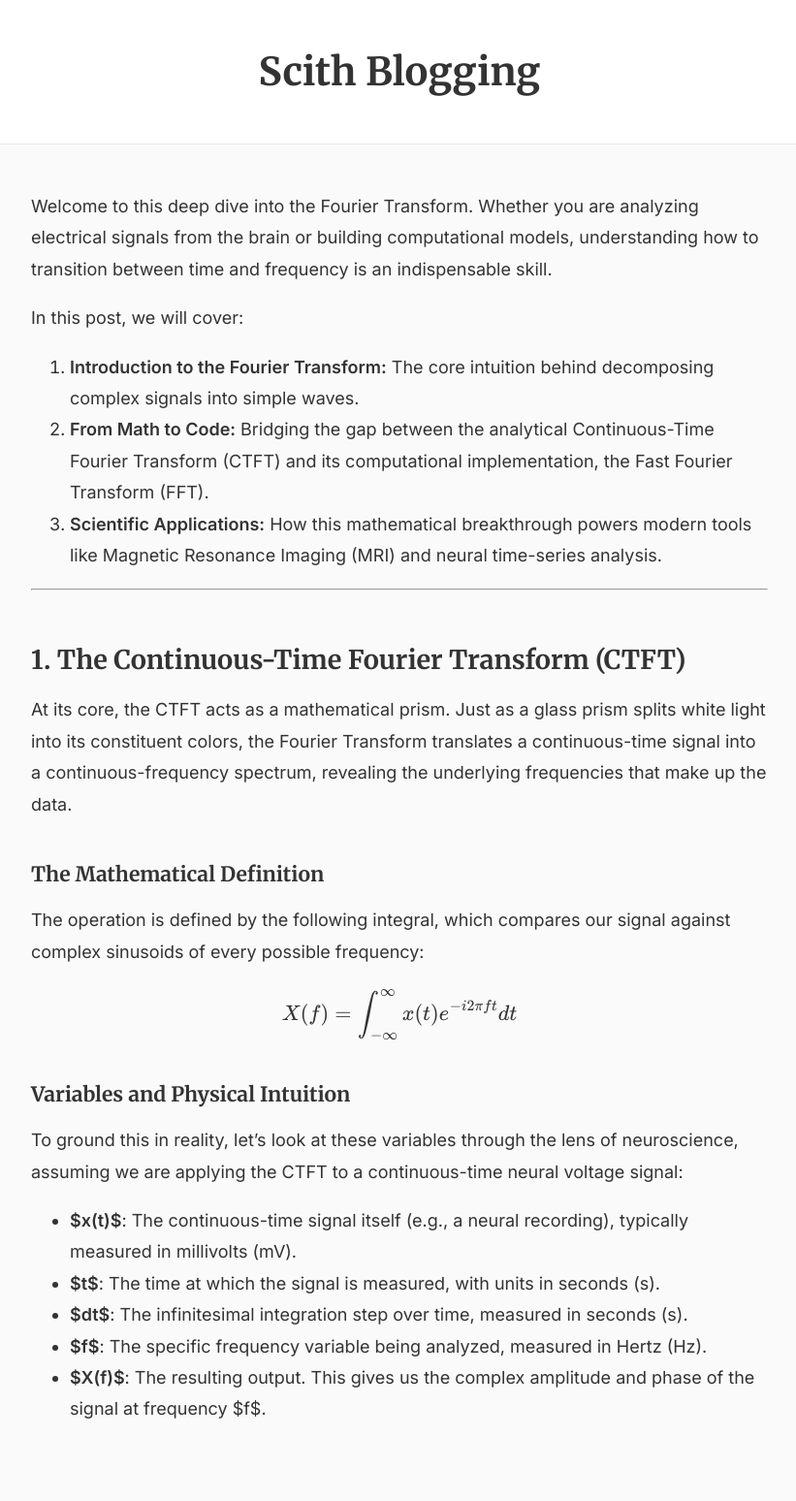
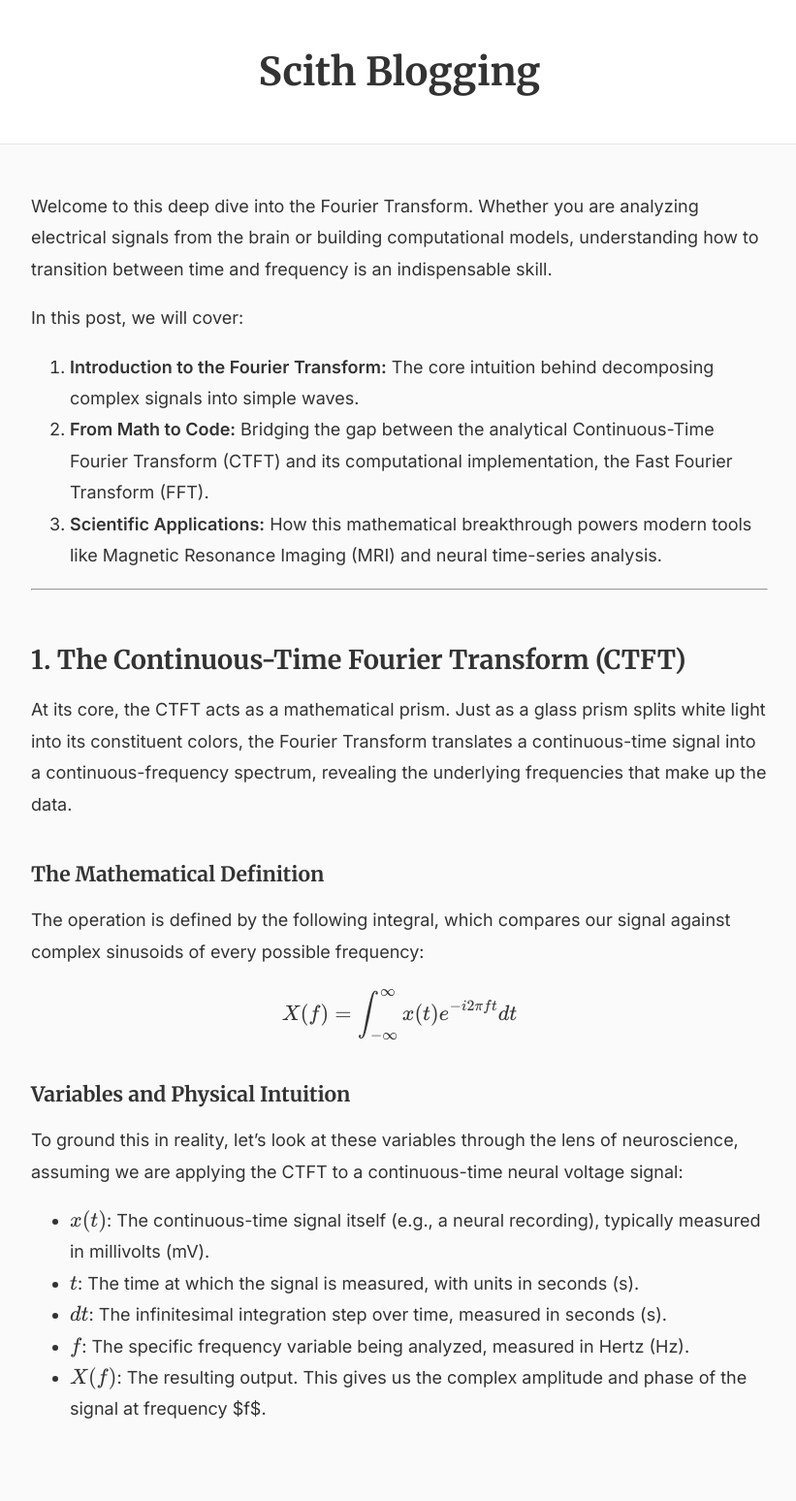
Before and after one commit to yashmrsawant/yashmrsawant.github.io, a Jekyll site: the page built from _posts/2026-03-30-fourier-transform.md, in a window 1280 px wide. Shown: the whole page at 97% size, without its empty margins (228-1049 px from the left). Built offline with Jekyll 4.4.1, drawn with Linux system fonts in a browser that asks for light colours.

Commit message:
Auto-commit: Update blog 2026-03-30 19:18:10

```diff
--- a/_posts/2026-03-30-fourier-transform.md
+++ b/_posts/2026-03-30-fourier-transform.md
@@ -28,8 +28,8 @@ $$X(f) = \int_{-\infty}^{\infty} x(t) e^{-i 2\pi f t} dt$$
 
 To ground this in reality, let's look at these variables through the lens of neuroscience, assuming we are applying the CTFT to a continuous-time neural voltage signal:
 
-* **$x(t)$**: The continuous-time signal itself (e.g., a neural recording), typically measured in millivolts (mV).
-* **$t$**: The time at which the signal is measured, with units in seconds (s).
-* **$dt$**: The infinitesimal integration step over time, measured in seconds (s).
-* **$f$**: The specific frequency variable being analyzed, measured in Hertz (Hz).
-* **$X(f)$**: The resulting output. This gives us the complex amplitude and phase of the signal at frequency $f$.
+* **$$x(t)$$**: The continuous-time signal itself (e.g., a neural recording), typically measured in millivolts (mV).
+* **$$t$$**: The time at which the signal is measured, with units in seconds (s).
+* **$$dt$$**: The infinitesimal integration step over time, measured in seconds (s).
+* **$$f$$**: The specific frequency variable being analyzed, measured in Hertz (Hz).
+* **$$X(f)$$**: The resulting output. This gives us the complex amplitude and phase of the signal at frequency $f$.
```
